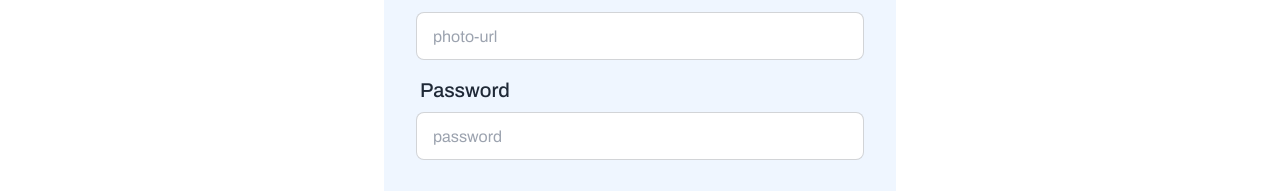
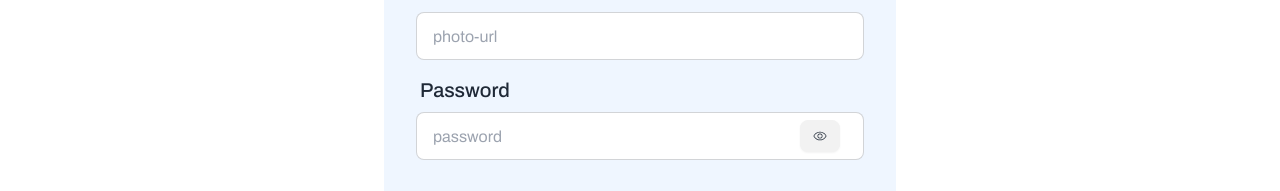
Before and after one commit to Nabila156/a9-ecograce, a React (Vite) app: page /auth/register in a window 1280 px wide. Shown: the part 498-689 px from the top of the page. Built offline with nearby package versions, Linux system fonts and the light colour scheme; no server answers; a web font is replaced by a local one.

Commit message:
password showing hiding done

```diff
--- a/src/components/login/Login.jsx
+++ b/src/components/login/Login.jsx
@@ -1,11 +1,13 @@
 import { useContext, useState } from 'react';
 import { Link, useLocation, useNavigate } from 'react-router-dom';
 import { AuthContext } from '../../provider/AuthProvider';
+import { PiEyeLight, PiEyeSlashLight } from "react-icons/pi";
 
 const Login = () => {
 
     const {setUser, userLogin} = useContext(AuthContext);
     const [error, setError] = useState({});
+    const [showPassword, setShowPassword] = useState(false);
     const location = useLocation();
     const navigate = useNavigate();
 
@@ -39,11 +41,16 @@ const Login = () => {
                     </label>
                     <input type="email" name='email' placeholder="email" className="input input-bordered" required />
                 </div>
-                <div className="form-control">
+                <div className="form-control relative">
                     <label className="label">
                         <span className="label-text text-xl font-medium">Password</span>
                     </label>
-                    <input type="password" name='password' placeholder="password" className="input input-bordered" required />
+                    <input type={showPassword ? "text" : "password"} name='password' placeholder="password" className="input input-bordered" required />
+                    <button type='button' onClick={()=> setShowPassword(!showPassword)} className='btn btn-sm absolute right-6 top-[52px]'>
+                        {
+                            showPassword ? <PiEyeSlashLight /> : <PiEyeLight />
+                        }
+                    </button>
 
                     {
                         error.login && <label className="label text-sm text-red-600"> {error.login} </label>
--- a/src/components/register/Register.jsx
+++ b/src/components/register/Register.jsx
@@ -2,11 +2,13 @@ import React, { useContext, useState } from 'react';
 import { Link, useNavigate } from 'react-router-dom';
 import { AuthContext } from '../../provider/AuthProvider';
 import { toast } from 'react-toastify';
+import { PiEyeLight, PiEyeSlashLight } from "react-icons/pi";
 
 const Register = () => {
     const navigate = useNavigate();
     const { createNewUser, setUser } = useContext(AuthContext);
     const [error, setError] = useState('');
+    const [showPassword, setShowPassword] = useState(false);
     const handleSubmit = (e) => {
         e.preventDefault();
 
@@ -22,7 +24,7 @@ const Register = () => {
         setError('');
 
         const passwordValidation = /^(?=.*[A-Z])(?=.*[a-z]).{6,}$/;
-        if(!passwordValidation.test(password)){
+        if (!passwordValidation.test(password)) {
             setError("The password must have an uppercase and a lowercase letter, and must be at least 6 characters long.")
             return;
         }
@@ -63,11 +65,16 @@ const Register = () => {
                     </label>
                     <input name='photo' type="url" placeholder="photo-url" className="input input-bordered" />
                 </div>
-                <div className="form-control">
+                <div className="form-control relative">
                     <label className="label">
                         <span className="label-text text-xl font-medium">Password</span>
                     </label>
-                    <input name='password' type="password" placeholder="password" className="input input-bordered" required />
+                    <input type={showPassword ? "text" : "password"} name='password' placeholder="password" className="input input-bordered" required />
+                    <button type='button' onClick={() => setShowPassword(!showPassword)} className='btn btn-sm absolute right-6 top-[52px]'>
+                        {
+                            showPassword ? <PiEyeSlashLight /> : <PiEyeLight />
+                        }
+                    </button>
                 </div>
 
 
```
